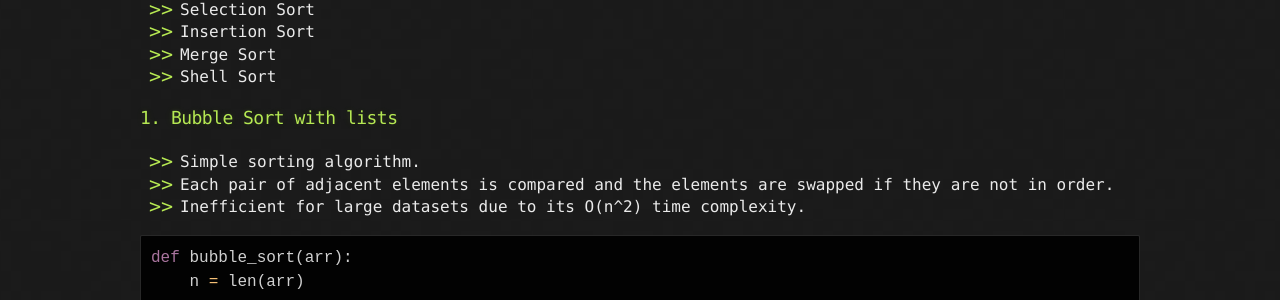
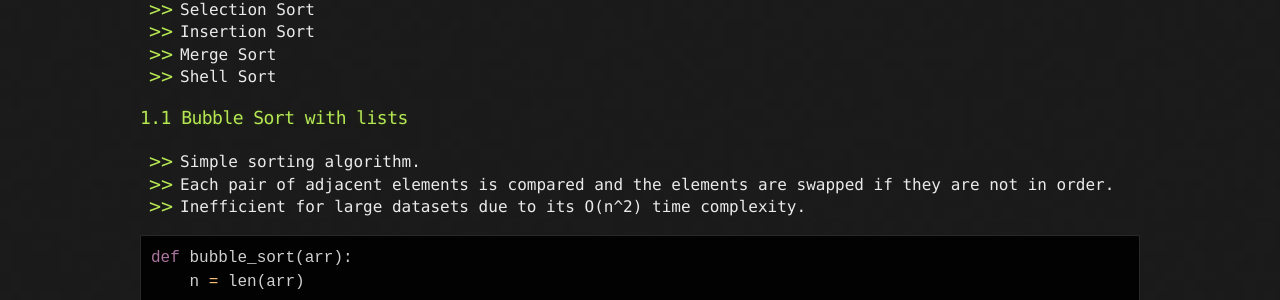
Before and after one commit to sciustechnologia/sciustechnologia.github.io, a Jekyll site: the page built from python/10_algos/1001.md, in a window 1280 px wide and 900 px high. Shown: the part 312-612 px from the top of the window. Built offline with Jekyll 4.4.1, drawn with Linux system fonts in a browser that asks for light colours; some of the changed text lies outside the part shown.

Commit message:
Update 1001.md

```diff
--- a/python/10_algos/1001.md
+++ b/python/10_algos/1001.md
@@ -11,7 +11,7 @@ layout: default
 * Merge Sort
 * Shell Sort
 
-### 1. Bubble Sort with lists
+### 1.1 Bubble Sort with lists
 * Simple sorting algorithm.
 * Each pair of adjacent elements is compared and the elements are swapped if they are not in order.
 * Inefficient for large datasets due to its O(n^2) time complexity.
@@ -93,7 +93,7 @@ print(list)
 
 ---
 
-### Bubble Sort w/ Dictionaries
+### 1.2 Bubble Sort w/ Dictionaries
 
 - sort based on either keys or values, depending on requirements.
 
```
